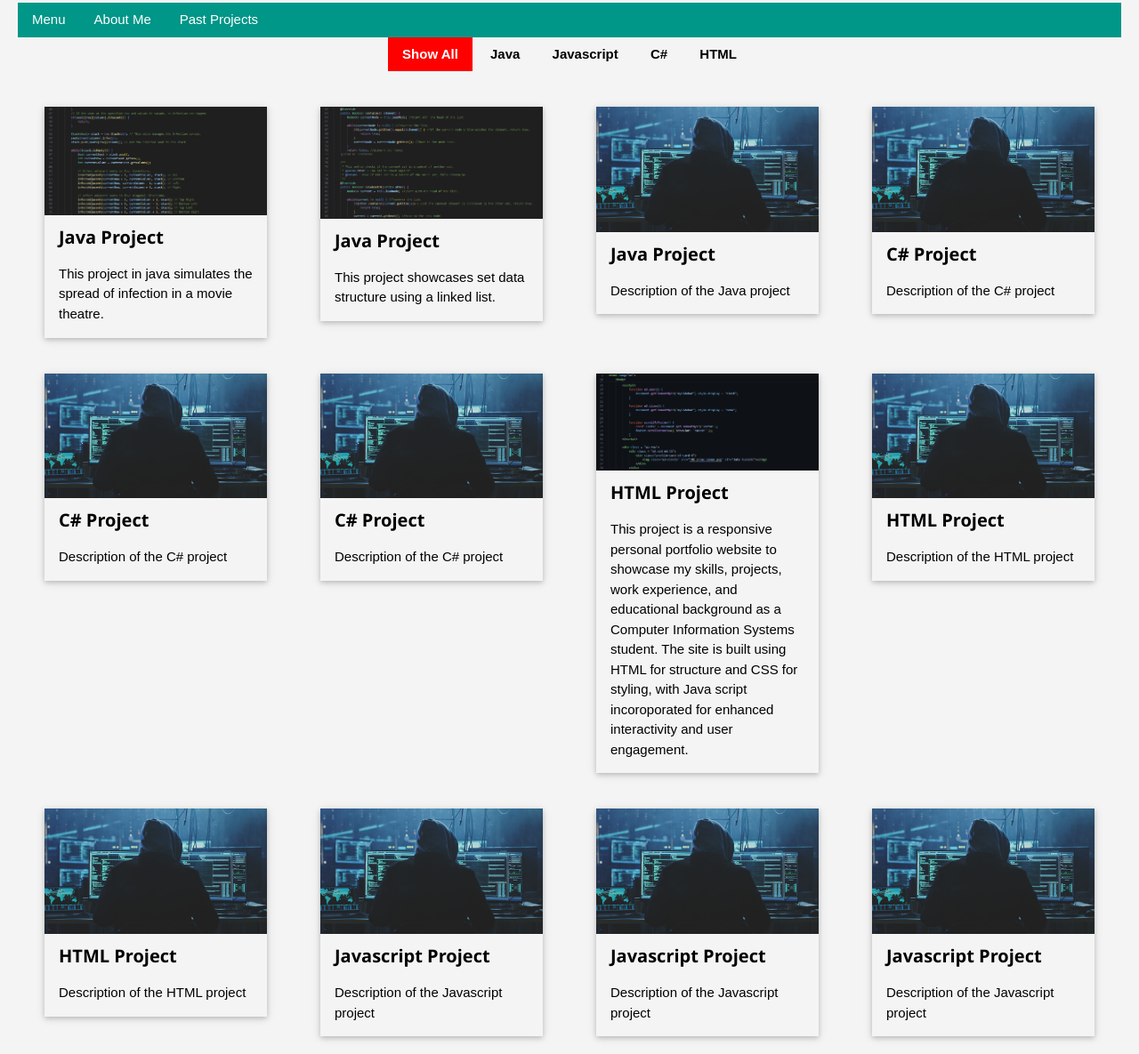
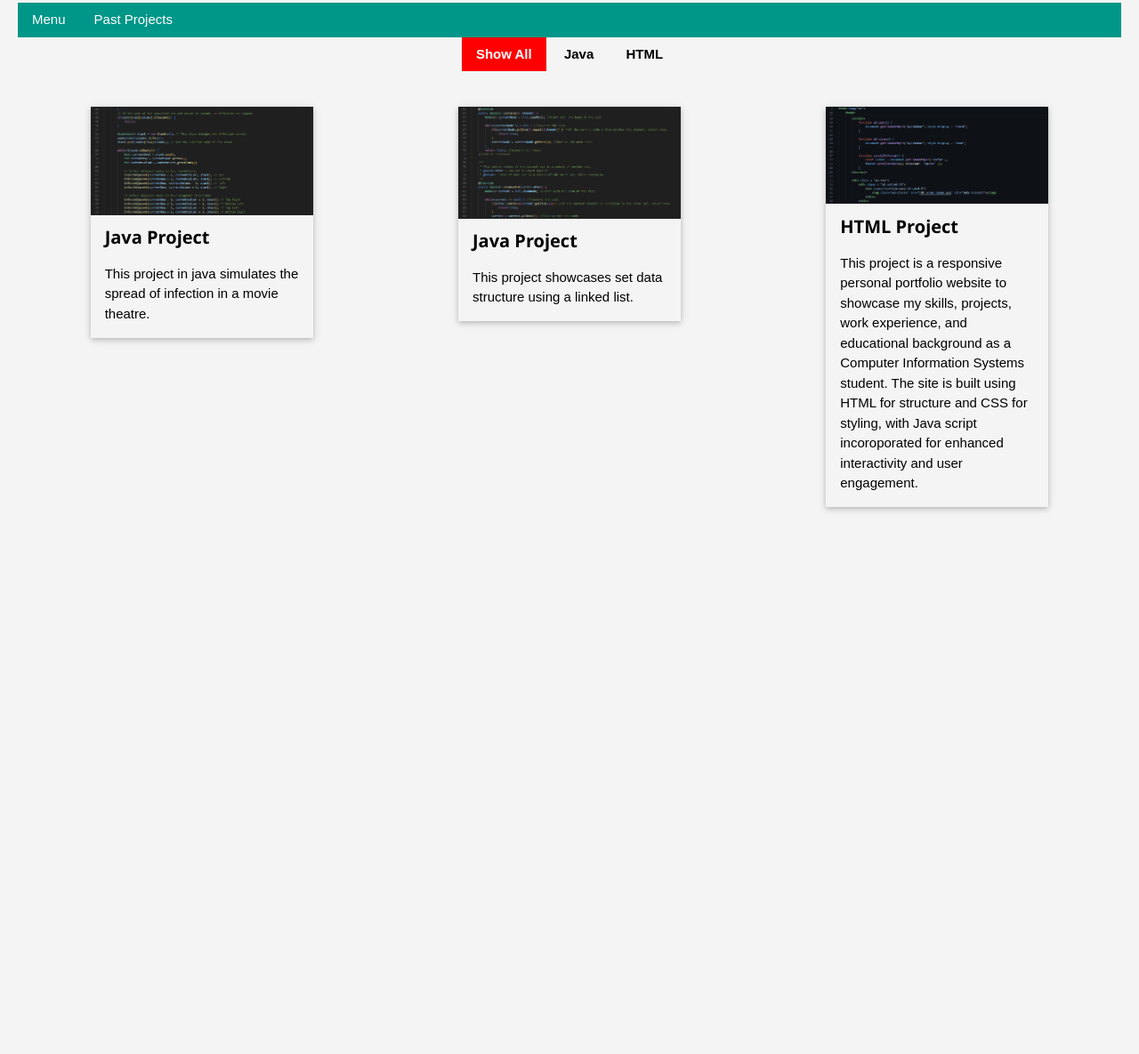
Before and after one commit to jdrussell5252/jdrussell5252.github.io, a plain HTML site: page pastProjects.html in a window 1280 px wide. Shown: the part 17-1202 px from the top of the page at 89% size. After the commit the page ends 800 px from the top, so only its background shows below. Drawn offline with nearby package versions, Linux system fonts and the light colour scheme.

Commit message:
about removed again v2

```diff
--- a/pastProjects.html
+++ b/pastProjects.html
@@ -13,7 +13,6 @@
         <!-- Tabbed Navigation -->
         <div class="w3-bar w3-teal">
             <a href="index.html" class="w3-bar-item w3-button tablink">Menu</a>
-            <a href="about.html" class="w3-bar-item w3-button tablink">About Me</a>
             <a href="pastProjects.html" class="w3-bar-item w3-button tablink">Past Projects</a>
         </div>
 
@@ -21,8 +20,6 @@
         <div class="filter-buttons w3-center">
             <button class="w3-button" onclick="filterProjects('all')"><strong>Show All</strong></button>
             <button class="w3-button" onclick="filterProjects('Java')"><strong>Java</strong></button>
-            <button class="w3-button" onclick="filterProjects('Javascript')"><strong>Javascript</strong></button>
-            <button class="w3-button" onclick="filterProjects('C#')"><strong>C#</strong></button>
             <button class="w3-button" onclick="filterProjects('HTML')"><strong>HTML</strong></button>
         </div>
 
@@ -37,6 +34,7 @@
                     <p>This project in java simulates the spread of infection in a movie theatre.</p>
                 </div>
             </div>
+
             <div class="profile-card w3-card" data-category="Java">
                 <a href="https://github.com/SFA-Courses/program03-in-fa24-jdrussell5252" target="_blank">
                     <img src="java2.png" alt="Project 1">
@@ -44,43 +42,6 @@
                 <div class="w3-container">
                     <h4><b>Java Project</b></h4>
                     <p>This project showcases set data structure using a linked list.</p>
-                </div>
-            </div>
-            <div class="profile-card w3-card" data-category="Java">
-                <a href="https://github.com/jdrussell5252" target="_blank">
-                    <img src="Hacker-Thumb-a1.webp" alt="Project 1">
-                </a>
-                <div class="w3-container">
-                    <h4><b>Java Project</b></h4>
-                    <p>Description of the Java project</p>
-                </div>
-            </div>
-
-            <div class="profile-card w3-card" data-category="C#">
-                <a href="https://github.com/jdrussell5252" target="_blank">
-                    <img src="Hacker-Thumb-a1.webp" alt="Project 2">
-                </a>
-                <div class="w3-container">
-                    <h4><b>C# Project</b></h4>
-                    <p>Description of the C# project</p>
-                </div>
-            </div>
-            <div class="profile-card w3-card" data-category="C#">
-                <a href="https://github.com/jdrussell5252" target="_blank">
-                    <img src="Hacker-Thumb-a1.webp" alt="Project 2">
-                </a>
-                <div class="w3-container">
-                    <h4><b>C# Project</b></h4>
-                    <p>Description of the C# project</p>
-                </div>
-            </div>
-            <div class="profile-card w3-card" data-category="C#">
-                <a href="https://github.com/jdrussell5252" target="_blank">
-                    <img src="Hacker-Thumb-a1.webp" alt="Project 2">
-                </a>
-                <div class="w3-container">
-                    <h4><b>C# Project</b></h4>
-                    <p>Description of the C# project</p>
                 </div>
             </div>
 
@@ -93,52 +54,6 @@
                     <p>This project is a responsive personal portfolio website to showcase my skills, projects, work experience, and educational background as a Computer Information Systems student. The site is built using HTML for structure and CSS for styling, with Java script incoroporated for enhanced interactivity and user engagement.</p>
                 </div>
             </div>
-            <div class="profile-card w3-card" data-category="HTML">
-                <a href="https://github.com/jdrussell5252" target="_blank">
-                    <img src="Hacker-Thumb-a1.webp" alt="Project 3">
-                </a>
-                <div class="w3-container">
-                    <h4><b>HTML Project</b></h4>
-                    <p>Description of the HTML project</p>
-                </div>
-            </div>
-            <div class="profile-card w3-card" data-category="HTML">
-                <a href="https://github.com/jdrussell5252" target="_blank">
-                    <img src="Hacker-Thumb-a1.webp" alt="Project 3">
-                </a>
-                <div class="w3-container">
-                    <h4><b>HTML Project</b></h4>
-                    <p>Description of the HTML project</p>
-                </div>
-            </div>
-
-            <div class="profile-card w3-card" data-category="Javascript">
-                <a href="https://github.com/jdrussell5252" target="_blank">
-                    <img src="Hacker-Thumb-a1.webp" alt="Project 3">
-                </a>
-                <div class="w3-container">
-                    <h4><b>Javascript Project</b></h4>
-                    <p>Description of the Javascript project</p>
-                </div>
-            </div>
-            <div class="profile-card w3-card" data-category="Javascript">
-                <a href="https://github.com/jdrussell5252" target="_blank">
-                    <img src="Hacker-Thumb-a1.webp" alt="Project 3">
-                </a>
-                <div class="w3-container">
-                    <h4><b>Javascript Project</b></h4>
-                    <p>Description of the Javascript project</p>
-                </div>
-            </div>
-            <div class="profile-card w3-card" data-category="Javascript">
-                <a href="https://github.com/jdrussell5252" target="_blank">
-                    <img src="Hacker-Thumb-a1.webp" alt="Project 3">
-                </a>
-                <div class="w3-container">
-                    <h4><b>Javascript Project</b></h4>
-                    <p>Description of the Javascript project</p>
-                </div>
-            </div>
 
             <!-- Add more project cards with appropriate data-category attributes -->
         </div>
```
